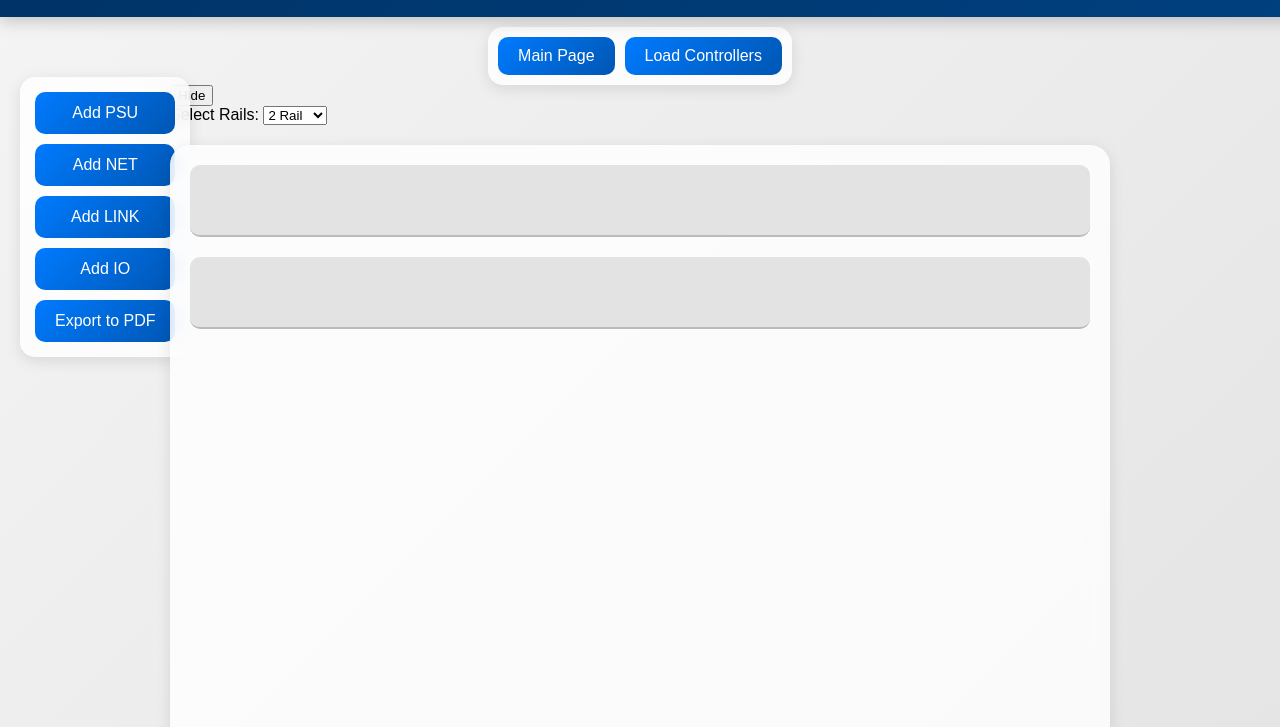
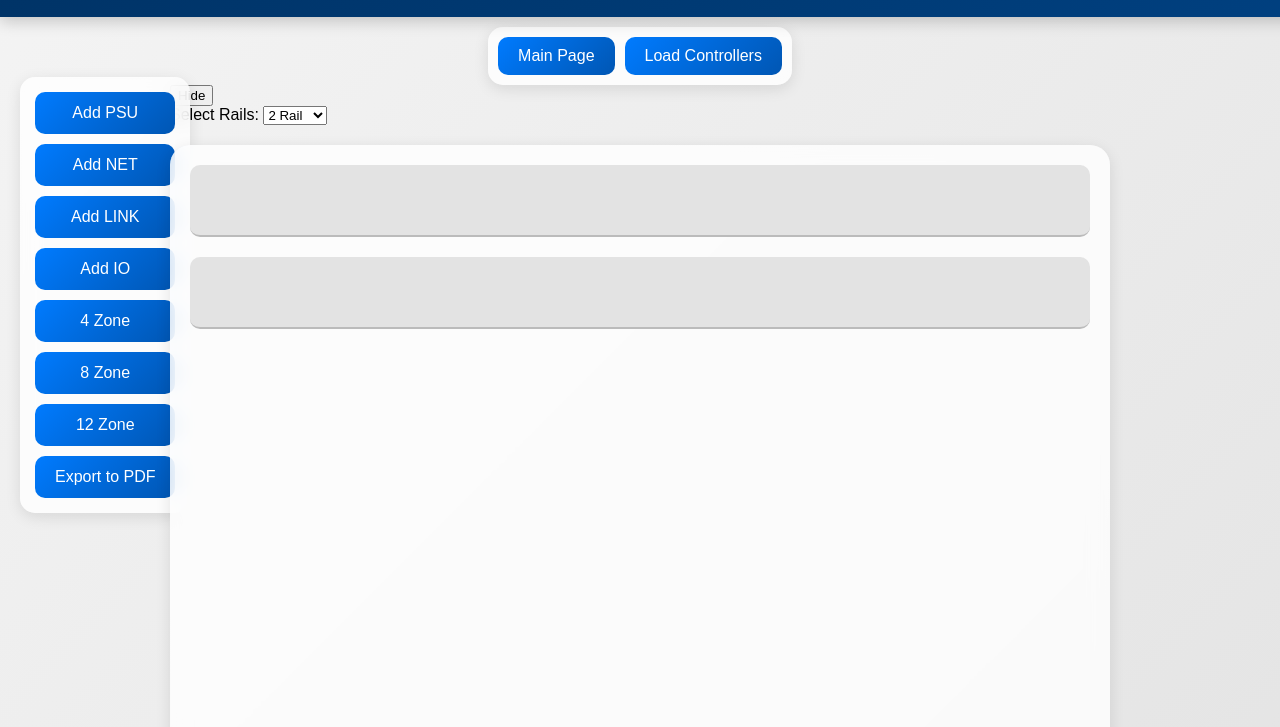
Before and after one commit to nitrojake91/Buildsheet2.0, a plain HTML site: page index.html in a window 1280 px wide. Shown: the part 73-800 px from the top of the page. Drawn offline with Linux system fonts and the light colour scheme.

Commit message:
Update index.html

```diff
--- a/index.html
+++ b/index.html
@@ -314,6 +314,10 @@
         <button onclick="addPart('NET')">Add NET</button>
         <button onclick="addPart('LINK')">Add LINK</button>
         <button onclick="addPart('IO')">Add IO</button>
+<button onclick="addPart('LINK')(4)">4 Zone</button>
+<button onclick="addPart('LINK')(8)">8 Zone</button>
+<button onclick="addPart('LINK')(12)">12 Zone</button>
+
         <button onclick="exportToPDF()">Export to PDF</button>
     </div>
 
```
